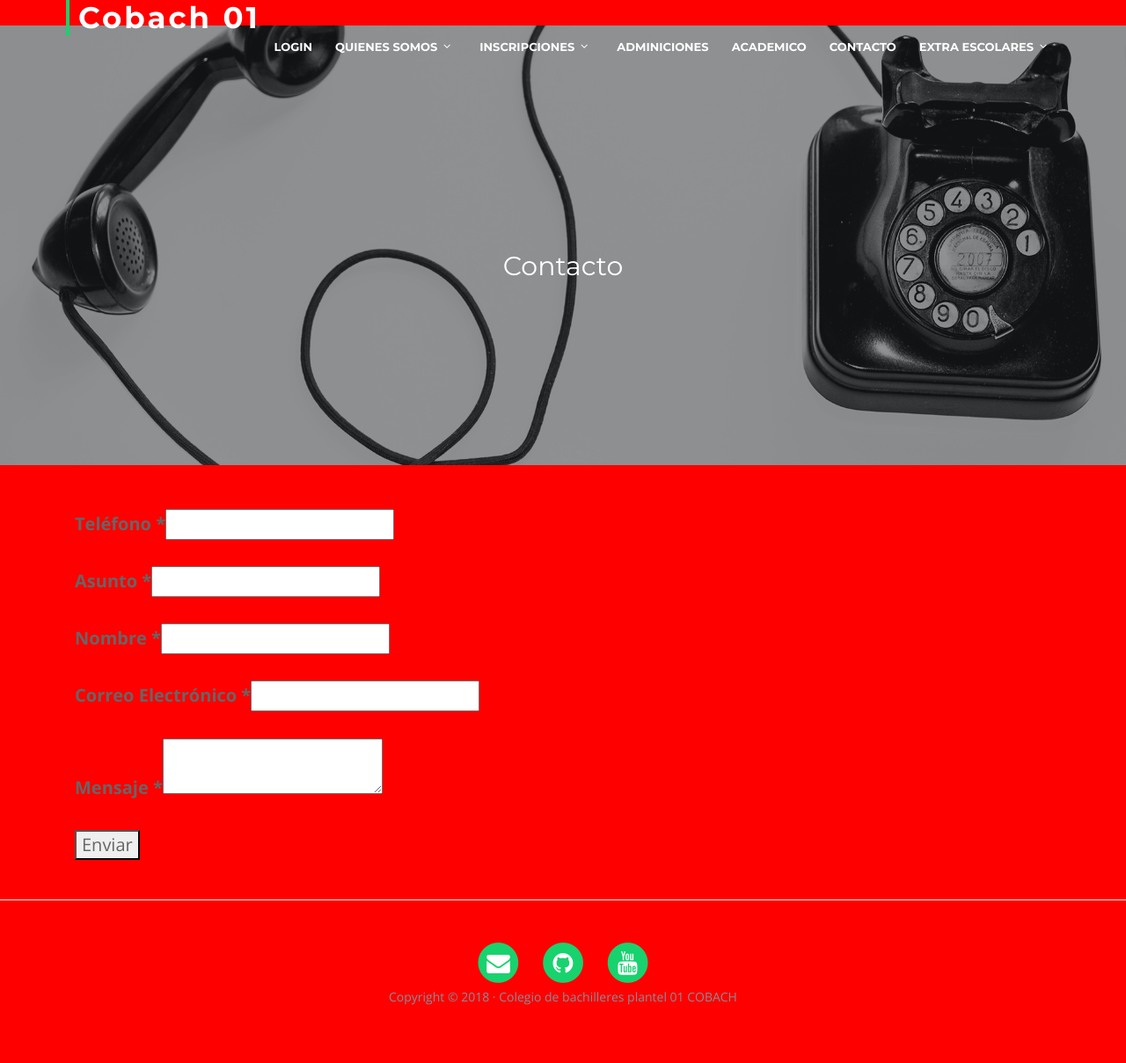
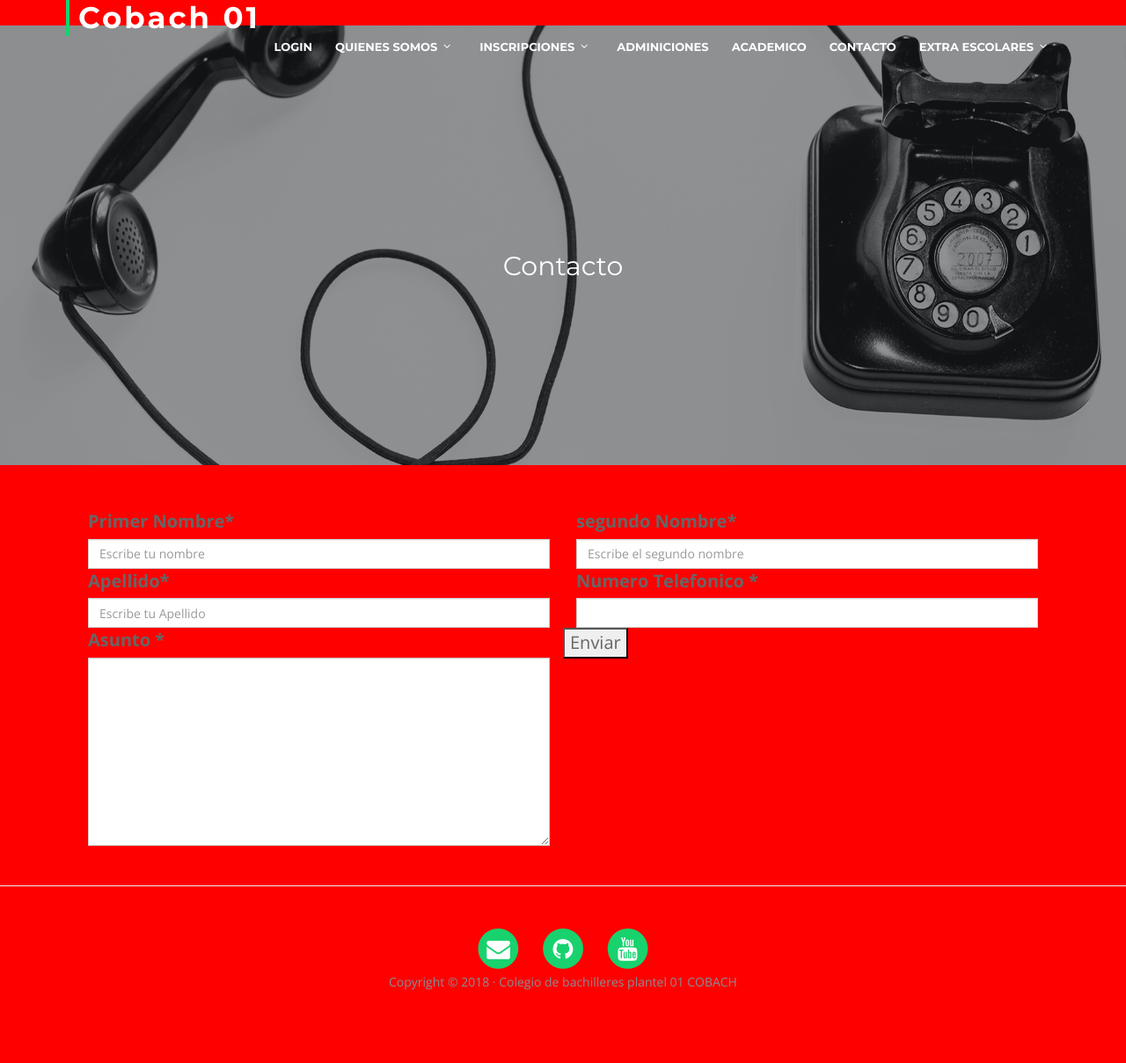
Before and after one commit to prosocell/solu, a Django app: page /contact/ in a window 1280 px wide. Shown: the part 27-1236 px from the top of the page at 88% size. After the commit the page ends 1153 px from the top, so only its background shows below. Run offline with Django 3.2, Linux system fonts and the light colour scheme; parts of the project's set-up code (start-up, migrations or seed data) failed here and were passed over; some libraries are stand-ins or nearby versions.

Commit message:
primer comentario

```diff
--- a/apps/inicio/urls.py
+++ b/apps/inicio/urls.py
@@ -11,6 +11,13 @@ from apps.inicio.views import (
 	valo,
 	equidir,
 	calen,
+    forma,
+    norm,
+    nuev,
+    pag,
+    repe,
+    cursa,
+    convo,
 	comu_extra_basquet,
  	comu_extra_futbol,
     comu_extra_taekwondo,
@@ -35,7 +42,13 @@ urlpatterns = [
     path('valores/', valo, name="valores"),
     path('equidir/', equidir, name="equidir"),
     path('calendario/', calen, name="calendario"),
-     path('comu_extra_basquet/', comu_extra_basquet.as_view(), name="comu_extra_basquet"),
+    path('alumno_cursador_normal/', norm, name="alumno_cursador_normal"),
+    path('formatos_de_inscripcion/', forma, name="formatos_de_inscripcion"),
+    path('pago_inscripcion/', pag, name="pago_inscripcion"),
+    path('alumno_repetidor/', repe, name="alumno_repetidor"),
+    path('alumno_cursador/', cursa, name="alumno_cursador"),
+    path('convocatoria/', convo, name="convocatoria"),
+    path('comu_extra_basquet/', comu_extra_basquet.as_view(), name="comu_extra_basquet"),
     path('comu_extra_futbol/', comu_extra_futbol.as_view(), name="comu_extra_futbol"),
     path('comu_extra_taekwondo/', comu_extra_taekwondo.as_view(), name="comu_extra_taekwondo"),
     path('comu_extra_hawaiano/', comu_extra_hawaiano.as_view(), name="comu_extra_hawaiano"),
--- a/apps/inicio/views.py
+++ b/apps/inicio/views.py
@@ -30,6 +30,27 @@ def equidir(request):
 
 def calen(request):
 	return render(request, "quinsom/calendario.html")
+    #carpeta inscripcion todas las vistas de inscripcion
+def forma(request):
+    return render(request, "inscripciones/formato.html")
+
+def norm(request):
+    return render(request, "inscripciones/normal.html")
+
+def nuev(request):
+    return render(request, "inscripciones/nuevo.html")
+
+def pag(request):
+    return render( request, "inscripciones/pago.html")
+
+def repe(request):
+    return render(request, "inscripciones/repetidor.html")
+
+def cursa(request):
+    return render(request, "inscripciones/cursadores.html")
+
+def convo(request):
+    return render(request, "inscripciones/convocatoria.html")
 #############Extraescolares#################
 class comu_extra_dibujo(ListView):
     model = comunicadoescolar
--- a/proyecto/settings.py
+++ b/proyecto/settings.py
@@ -79,7 +79,7 @@ WSGI_APPLICATION = 'proyecto.wsgi.application'
 
 DATABASES = {
     'default': {
-        'ENGINE': 'mysql_cymysql',
+        'ENGINE': 'django.db.backends.mysql',
         'NAME': 'cobach01',
         'USER': 'root',
         'PASSWORD': '',
--- a/templates/contact/contact.html
+++ b/templates/contact/contact.html
@@ -22,26 +22,50 @@
 {% endblock %}
 
 {% block content %}
+<form action="" enctype="multipart/form-data" method="POST" role="form">
+    <div class="col-xs-6 col-sm-6 ">
+                <label>Primer Nombre* </label>
+                <div class="input-group">
+                    <input class="form-control" id="" maxlength="15" minlength="3" name="first" placeholder="Escribe tu nombre" type="text">
+                    </input>
+                </div>
+            </div>
+
+    <div class="col-xs-6 col-sm-6 ">
+                <label>segundo Nombre* </label>
+                <div class="input-group">
+                    <input class="form-control" id="" maxlength="15" minlength="3" name="last" placeholder="Escribe el segundo nombre" type="text">
+                    </input>
+                </div>
+            </div>
+
+    <div class="col-xs-6 col-sm-6 ">
+                <label>Apellido* </label>
+                <div class="input-group">
+                    <input class="form-control" id="" maxlength="15" minlength="3" name="apellidos" placeholder="Escribe tu Apellido" type="text">
+                    </input>
+                </div>
+            </div>
+            <div class="col-xs-6 col-sm-6 ">
+                <label>
+                    Numero Telefonico *
+                </label>
+                <div class="input-group">
+                    <input class="form-control" id="" maxlength="10" minlength="3" name="telefono"  type="text">
+                    </input>
+                </div>
+            </div>
+            <div class="col-xs-6 col-sm-6 ">
+                <label>Asunto *</label>
+                <div class="input-group" >
+                    <textarea class="form-control" name="Asunto" rows="10" cols="30" type="text"></textarea>
+        </div>
+    </div>
 
 
-<form accept-charset="ISO-8859-1" class="oneWebCntForm" name="contact form">
-        <div class="contact-form-field-container" dataformelement="Teléfono" data-index="0"><label>Teléfono *</label><input id="B836FE80-013F-425E-80BA-731EAA540EAC" type="tel" name="Teléfono">
+        <div class="submit-btn-container">
+            <input class="contact-form-submit-btn" type="submit" value="Enviar" style="background-clip: padding-box">
         </div>
-        <span class="error">&nbsp;</span>
-        <div class="contact-form-field-container" dataformelement="Asunto" data-index="1"><label>Asunto *</label><input id="034515FF-3A26-46FE-BD80-5E0CBA46B65A" type="text" name="Asunto">
-        </div>
-        <span class="error">&nbsp;</span>
-        <div class="contact-form-field-container" dataformelement="Nombre" data-index="2"><label>Nombre *</label><input id="7EDD0079-E075-44B1-9FFA-B06413B13D2B" type="text" name="Nombre">
-        </div>
-        <span class="error">&nbsp;</span>
-        <div class="contact-form-field-container" dataformelement="Correo Electrónico" data-index="3"><label>Correo Electrónico *</label><input id="69C80640-C90A-40E9-8DAE-29ED290C2388" type="email" name="Correo Electrónico">
-        </div>
-        <span class="error">&nbsp;</span>
-        <div class="contact-form-field-container" dataformelement="Mensaje" data-index="4"><label>Mensaje *</label><textarea id="4CCC681E-1DA1-4417-91EE-9DE7662B11D4" type="text" name="Mensaje"></textarea>
-        </div>
-        <span class="error">&nbsp;</span>
-        <div class="contact-form-submit-btn-container"><input class="contact-form-submit-btn button1" type="submit" value="Enviar" style="background-clip: padding-box">
-        </div>
-        <div id="contactFormResponseContainer" class="contactFormResponseStatus"></div>
+
     </form>
 {% endblock %}
--- a/templates/nav-bar.html
+++ b/templates/nav-bar.html
@@ -37,10 +37,10 @@
           <li class="menu-has-children"  >
             <a href="#" >Inscripciones</a>
             <ul>
-              <li><a href=" ">Formato de inscripcion</a></li>
+              <li><a href=" {% url 'formatos_de_inscripcion' %}">Formato de inscripcion</a></li>
               <li><a href= "">comunicados alumno</a></li>
-              <li><a href=" ">Pago en Linea</a></li>
-              <li><a href=" ">Convocatoria</a></li>
+              <li><a href=" {% url 'pago_inscripcion' %}">Pago en Linea</a></li>
+              <li><a href=" {% url 'convocatoria' %}">Convocatoria</a></li>
             </ul>
           </li>
           <li>
```
Also changed, not shown: templates/inscripciones/nuevo.html (+34 -34 lines), templates/registration/login.html (+32 -0 lines).
